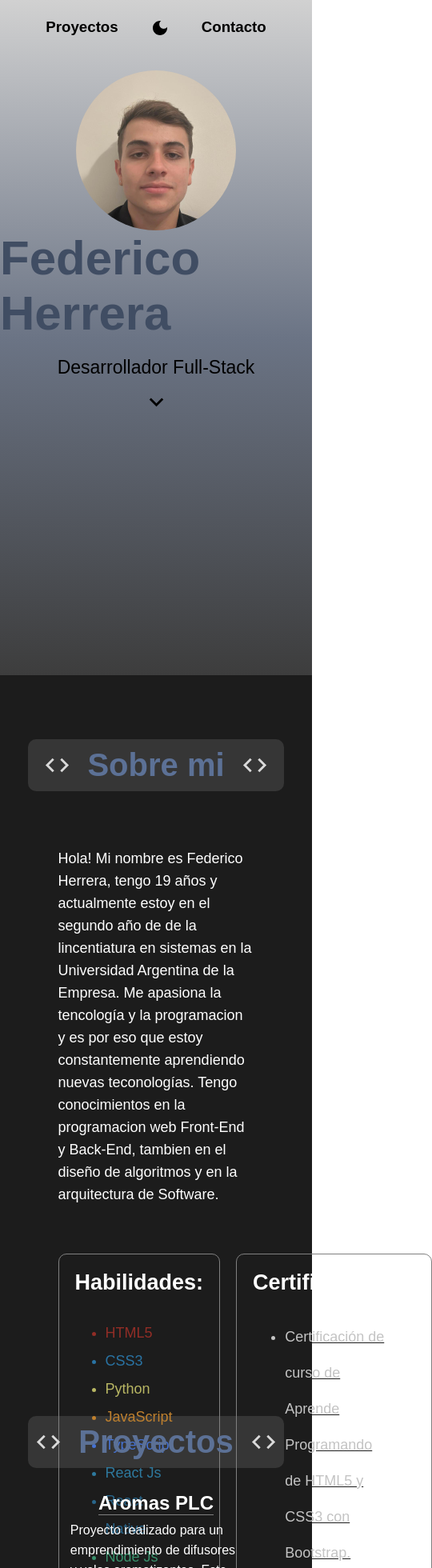
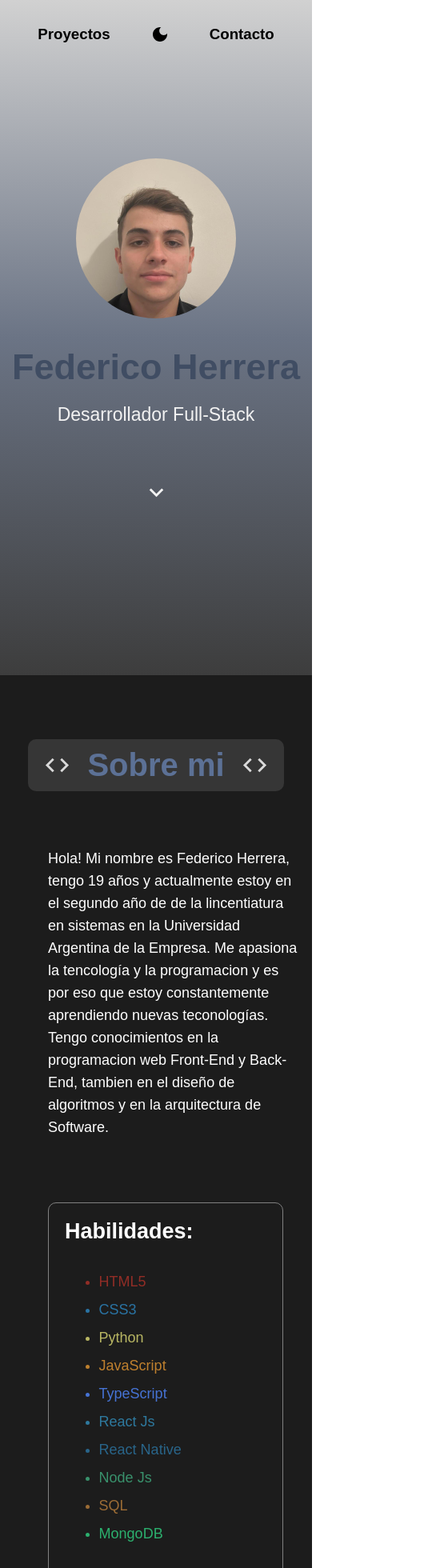
Before and after one commit to FedericoHerreraa/Portfolio, a React (Vite) app: page / in a window 390 px wide. Shown: the top 1960 px of the page at 80% size, 540 px wide, since content can reach past the window. Built offline with nearby package versions, Linux system fonts and the light colour scheme.

Commit message:
responsive

```diff
--- a/src/components/contacto/contacto.module.css
+++ b/src/components/contacto/contacto.module.css
@@ -98,3 +98,22 @@
     height: 50px;
     margin-right: 3%;
 }
+
+@media screen and (max-width: 768px) {
+    .container {
+        height: 80vh;
+    }
+
+    .info div h2 {
+        font-size: 20px;
+    }
+
+    .gmailLogo,
+    .githubLogo,
+    .linkedinLogo,
+    .phoneLogo {
+        width: 40px;
+        height: 40px;
+    }
+
+}
--- a/src/components/header/header.jsx
+++ b/src/components/header/header.jsx
@@ -7,6 +7,20 @@ import ExpandMoreIcon from '@mui/icons-material/ExpandMore';
 
 const Header = () => {
     const { modo, cambiarModo } = useModo()
+
+    const desplazamientoProyectos = () => {
+        window.scrollTo({
+            top: window.innerHeight + window.innerHeight*1.1,
+            behavior:'smooth'
+        })
+    }
+
+    const desplazamientoContacto = () => {
+        window.scrollTo({
+            top: window.innerHeight + window.innerHeight*3,
+            behavior:'smooth'
+        })
+    }
 
     const desplazamiento = () => {
         window.scrollTo({
@@ -19,17 +33,21 @@ const Header = () => {
         <div className={modo ? stylesHeader.containerClaro : stylesHeader.containerOscuro}>
             <div className={modo ? stylesHeader.headerContainerClaro: stylesHeader.headerContainerOscuro}>
                 <div className={stylesHeader.navInfo}>
-                    <h3>Proyectos</h3>
+                    <div onClick={desplazamientoProyectos}>
+                        <h3>Proyectos</h3>
+                    </div>
                     <button
                         className={modo ? stylesHeader.btnClaro : stylesHeader.btnOscuro}
                         onClick={cambiarModo}
                     >
                         {modo ? <DarkModeIcon/> : <LightModeIcon/>}
                     </button>
-                    <h3>Contacto</h3>
+                    <div onClick={desplazamientoContacto}>
+                        <h3>Contacto</h3>
+                    </div>
                 </div>
             </div>
-            <div className={modo ? stylesHeader.degradadoClaro : stylesHeader.degradadoOscuro}>
+            <div className={modo ? stylesHeader.info : stylesHeader.info}>
                 <div>
                     <div className={stylesHeader.imgPersonal}>
                     </div>
--- a/src/components/header/header.module.css
+++ b/src/components/header/header.module.css
@@ -41,6 +41,7 @@
     display: flex;
     justify-content: center;
     cursor: pointer;
+    align-items: center;
 }
 
 
@@ -57,6 +58,7 @@
     border: none;
     cursor: pointer;
     font-size: 17px;
+    margin-top: 5%;
 }
 
 .btnOscuro {
@@ -68,6 +70,7 @@
     font-weight: 600;
     cursor: pointer;
     font-size: 17px;
+    margin-top: 5%;
 }
 
 .imgPersonal {
@@ -78,7 +81,7 @@
     width: 200px;
 }
 
-.degradadoClaro div {
+.info div {
     display: flex;
     flex-direction: column;
     align-items: center;
@@ -87,7 +90,7 @@
     color: black;
 }
 
-.degradadoOscuro div {
+.info div {
     display: flex;
     flex-direction: column;
     align-items: center;
@@ -96,11 +99,11 @@
     color: #f2f2f2;
 }
 
-.degradadoOscuro div h1 {
+.info div h1 {
     color: #5c7196;
 }
 
-.degradadoClaro div h1 {
+.info div h1 {
     color: #404d63;
 }
 
@@ -108,3 +111,14 @@
     margin-top: 10%;
     cursor: pointer;
 }
+
+@media screen and (max-width: 768px) {
+    .info div {
+        margin-top: 17%;
+    }
+
+    .info div h1 {
+        font-size: 45px;
+        margin-top: 35px;
+    }
+}
--- a/src/components/proyectos/proyectos.module.css
+++ b/src/components/proyectos/proyectos.module.css
@@ -108,3 +108,34 @@
     width: 50px;
     height: 50px;
 }
+
+@media screen and (max-width: 768px) {
+    .title {
+        margin-bottom: 80px;
+    }
+
+    .proyecto {
+        width: 70%;
+        padding-bottom: 25%;
+    }
+
+    .tecnologias {
+        width: 100%;
+        margin-top: 10%;
+    }
+
+    .tecnologias a {
+        margin-right: 10px;
+    }
+
+    .screen {
+        margin-top: 10%;
+    }
+
+    .screenAllNew,
+    .screenAromas {
+        width: 80vw;
+        height: 40vw;
+    }
+
+}
--- a/src/components/sobreMi/sobreMi.module.css
+++ b/src/components/sobreMi/sobreMi.module.css
@@ -87,3 +87,27 @@
     margin-left: 10px;
     border-radius: 10px;
 }
+
+@media screen and (max-width: 768px) {
+    .infoContainer {
+        flex-direction: column;
+        align-items: center;
+    }
+
+    .info {
+        width: 90%;
+    }
+
+    .container {
+        height: 190vh;
+    }
+
+    .certificaciones,
+    .habilidades {
+        margin-left: auto;
+        margin-right: auto;
+        width: 80%;
+        margin-left: 0;
+        margin-top: 20px;
+    }
+}
```
